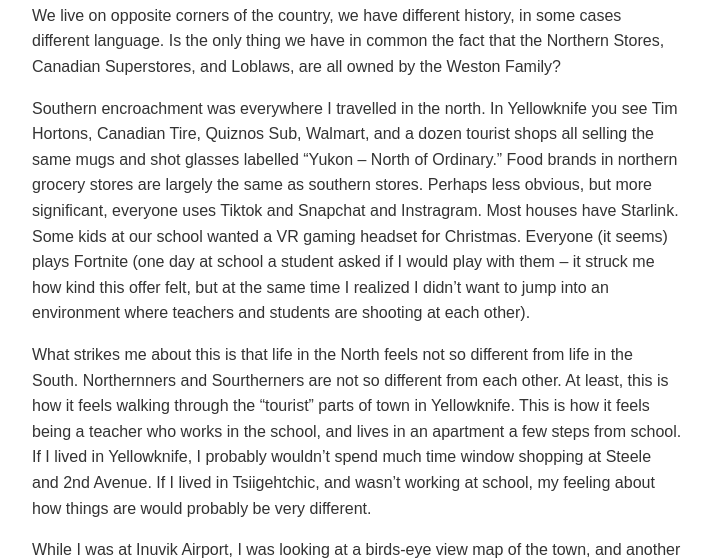
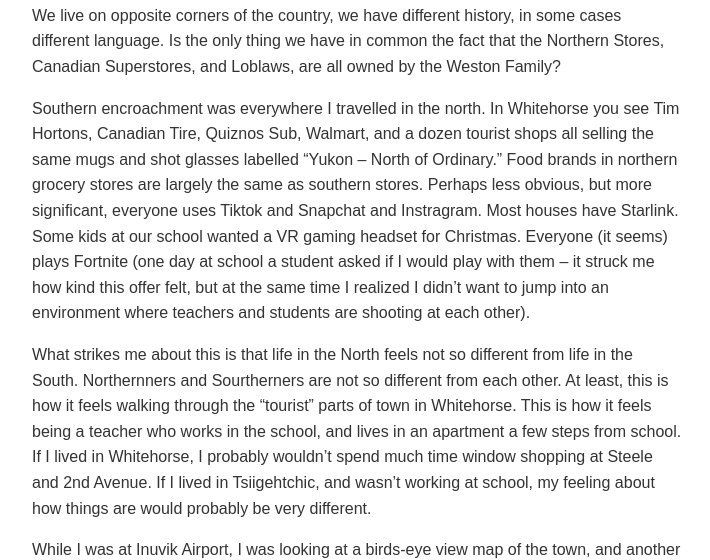
Before and after one commit to lkirk121/lkirk121.github.io, a Jekyll site: the page built from _posts/2024-12-23-Home-for-the-Holidays.md, in a window 1280 px wide and 900 px high, scrolled down 1352 px. Shown: the part 160-720 px from the top of the window, without its empty margins (283-993 px from the left). Built offline with Jekyll 4.4.1, drawn with Linux system fonts in a browser that asks for light colours.

Commit message:
Update 2024-12-23-Home-for-the-Holidays.md

```diff
--- a/_posts/2024-12-23-Home-for-the-Holidays.md
+++ b/_posts/2024-12-23-Home-for-the-Holidays.md
@@ -12,9 +12,9 @@
 
 We live in worlds together, and worlds apart. The sky-scrapers in Toronto, or Vancouver, or Montreal, could hold twice or three-times the population of Tsiigehtchic. The entire Northwest Territories has only 44,000 people. That’s barley the population of a Toronto neighbourhood. Each condominium could be its own northern town – at least in numbers. We live on opposite corners of the country, we have different history, in some cases different language. Is the only thing we have in common the fact that the Northern Stores, Canadian Superstores, and Loblaws, are all owned by the Weston Family?
 
-Southern encroachment was everywhere I travelled in the north. In Yellowknife you see Tim Hortons, Canadian Tire, Quiznos Sub, Walmart, and a dozen tourist shops all selling the same mugs and shot glasses labelled “Yukon – North of Ordinary.” Food brands in northern grocery stores are largely the same as southern stores. Perhaps less obvious, but more significant, everyone uses Tiktok and Snapchat and Instragram. Most houses have Starlink. Some kids at our school wanted a VR gaming headset for Christmas. Everyone (it seems) plays Fortnite (one day at school a student asked if I would play with them – it struck me how kind this offer felt, but at the same time I realized I didn’t want to jump into an environment where teachers and students are shooting at each other).
+Southern encroachment was everywhere I travelled in the north. In Whitehorse you see Tim Hortons, Canadian Tire, Quiznos Sub, Walmart, and a dozen tourist shops all selling the same mugs and shot glasses labelled “Yukon – North of Ordinary.” Food brands in northern grocery stores are largely the same as southern stores. Perhaps less obvious, but more significant, everyone uses Tiktok and Snapchat and Instragram. Most houses have Starlink. Some kids at our school wanted a VR gaming headset for Christmas. Everyone (it seems) plays Fortnite (one day at school a student asked if I would play with them – it struck me how kind this offer felt, but at the same time I realized I didn’t want to jump into an environment where teachers and students are shooting at each other).
 
-What strikes me about this is that life in the North feels not so different from life in the South. Northernners and Sourtherners are not so different from each other. At least, this is how it feels walking through the “tourist” parts of town in Yellowknife. This is how it feels being a teacher who works in the school, and lives in an apartment a few steps from school.  If I lived in Yellowknife, I probably wouldn’t spend much time window shopping at Steele and 2nd Avenue. If I lived in Tsiigehtchic, and wasn’t working at school, my feeling about how things are would probably be very different.
+What strikes me about this is that life in the North feels not so different from life in the South. Northernners and Sourtherners are not so different from each other. At least, this is how it feels walking through the “tourist” parts of town in Whitehorse. This is how it feels being a teacher who works in the school, and lives in an apartment a few steps from school.  If I lived in Whitehorse, I probably wouldn’t spend much time window shopping at Steele and 2nd Avenue. If I lived in Tsiigehtchic, and wasn’t working at school, my feeling about how things are would probably be very different.
 
 While I was at Inuvik Airport, I was looking at a birds-eye view map of the town, and another teacher came up next to me.
 
```
